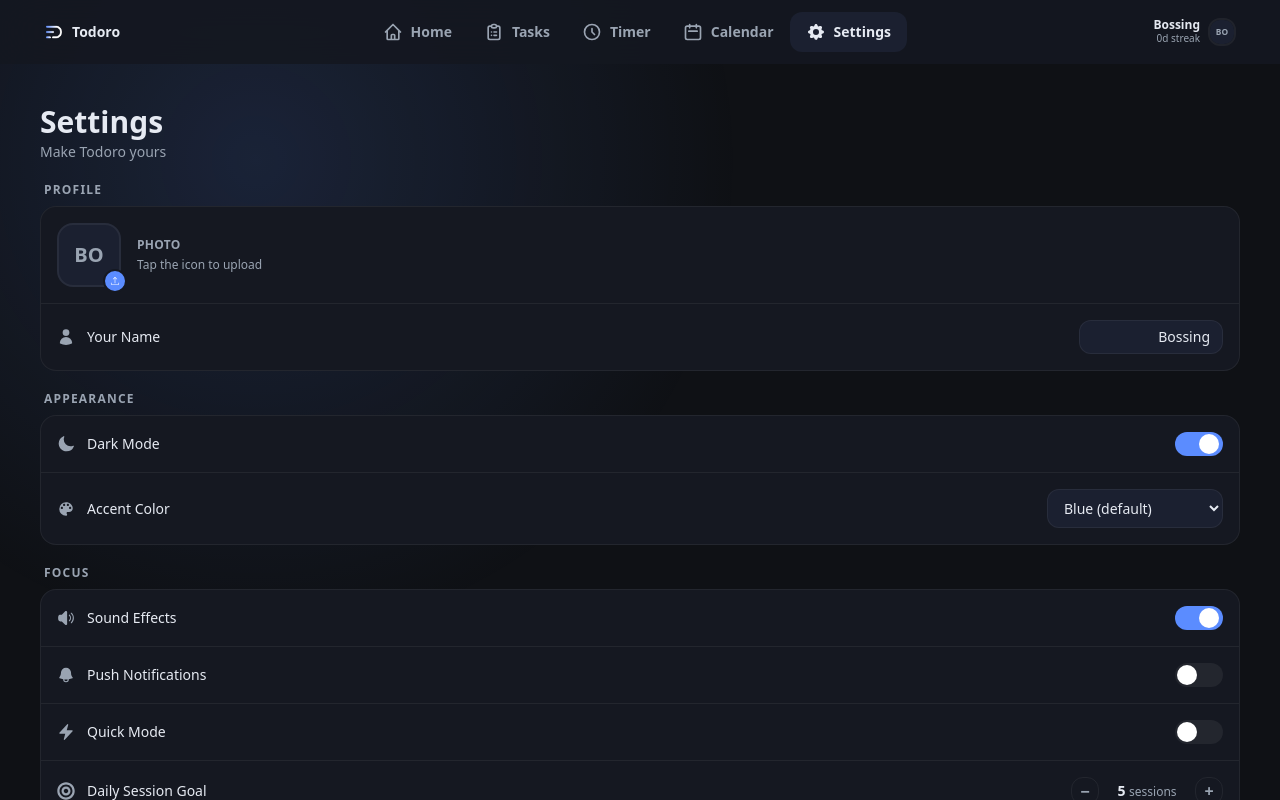
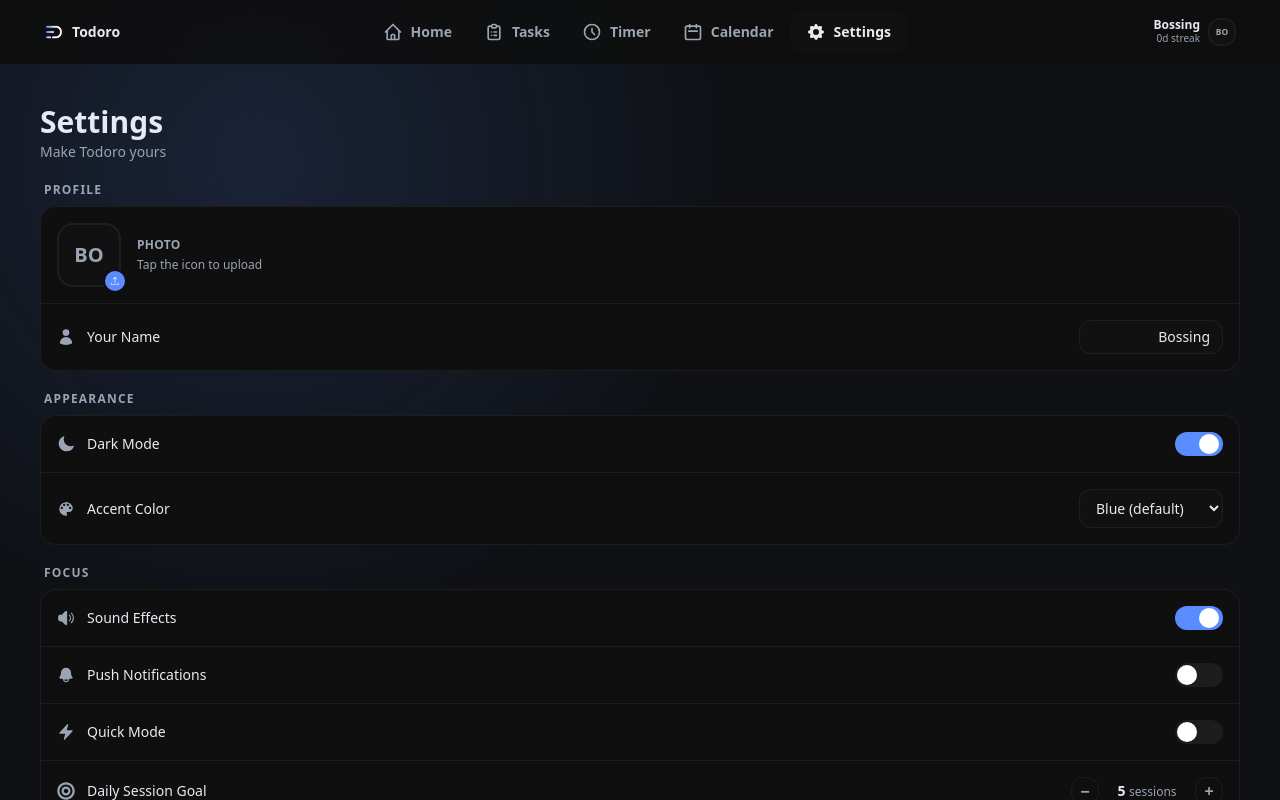
Before and after one commit to PatriusCastro/todoro.v2, a Next.js app in the folder todoro.v2/: page / in a window 1280 px wide. Both pictures are taken after a click on the button "Settings". Shown: the top 800 px of the page. Built offline with nearby package versions, Linux system fonts and the light colour scheme.

Commit message:
fix: UI bugs fixed

```diff
--- a/todoro.v2/app/globals.css
+++ b/todoro.v2/app/globals.css
@@ -37,8 +37,8 @@
 
 .dark {
   --bg:      #0F1115;
-  --surface: #151821;
-  --surface2:#1B2030;
+  --surface: #0F0F0F;
+  --surface2:#111111;
   --border:  #ffffff0f;
   --tx:      #E6EAF2;
   --sub:     #9AA4B2;
--- a/todoro.v2/components/SettingsPage.tsx
+++ b/todoro.v2/components/SettingsPage.tsx
@@ -103,7 +103,7 @@ export default function SettingsPage({
           <span className="ml-3 flex-1 text-sm font-medium text-tx">Accent Color</span>
 
           <select value={accentTheme} onChange={e => onAccentTheme(e.target.value)}
-            className="w-44 bg-surface2 border border-border rounded-xl px-3 py-2 text-sm text-tx
+            className="w-36 bg-surface2 border border-border rounded-xl px-3 py-2 text-sm text-tx
               outline-none focus:border-accent transition-colors">
             {ACCENT_THEMES.map(({ id, label }) => (
               <option key={id} value={id}>{label}</option>
@@ -131,7 +131,7 @@ export default function SettingsPage({
 
       <Section label="About">
         <InfoRow label="App"     value="Todoro" />
-        <InfoRow label="Version" value="2.2.1" />
+        <InfoRow label="Version" value="2.2.4" />
         <InfoRow label="Stack"   value="Next.js + PWA" />
       </Section>
     </div>
--- a/todoro.v2/components/TasksPage.tsx
+++ b/todoro.v2/components/TasksPage.tsx
@@ -259,7 +259,7 @@ export default function TasksPage({
 
         {/* Project cards */}
         {projects.length > 0 ? (
-          <div className="flex gap-4 pb-1 -mx-1 px-1 snap-x snap-mandatory [scrollbar-width:none] [&::-webkit-scrollbar]:hidden">
+          <div className="flex gap-4 pb-1 -mx-1 px-1 overflow-x-auto snap-x snap-mandatory [scrollbar-width:none] [&::-webkit-scrollbar]:hidden">
             {projects.map(proj => (
               <div key={proj.id} className="relative group/proj shrink-0 snap-start">
                 <ProjectCard
```
